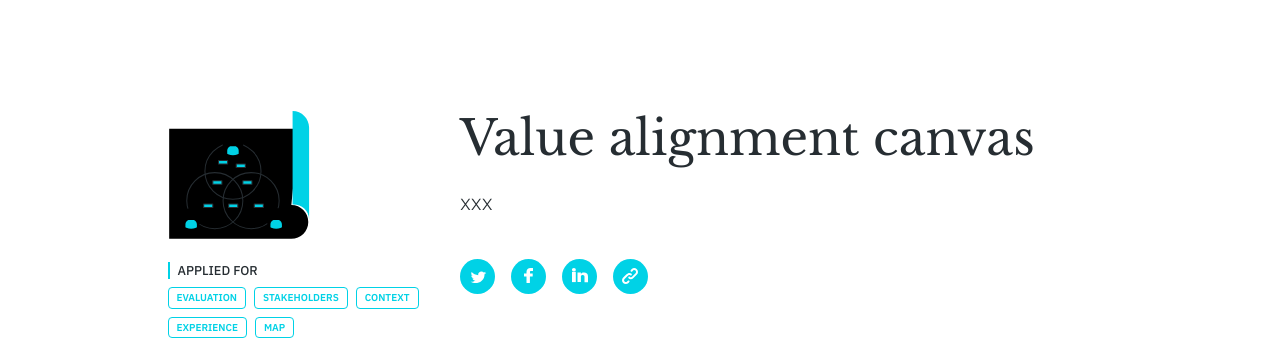
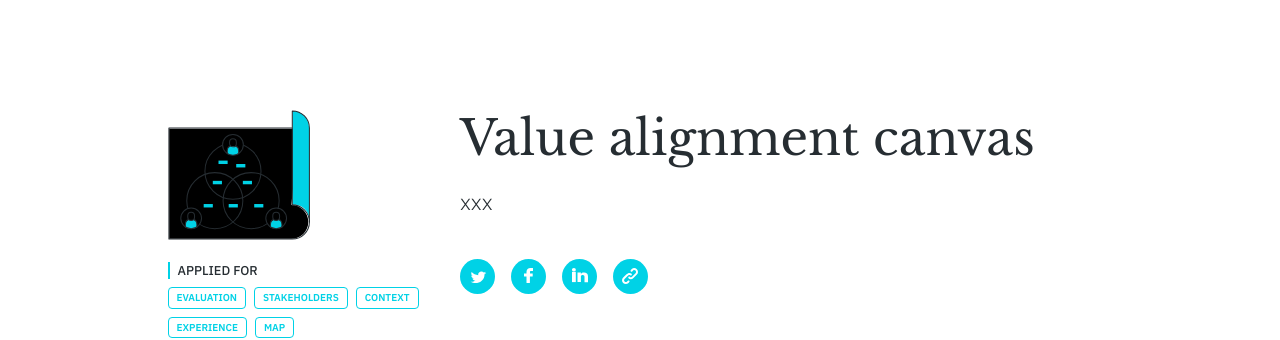
Before and after one commit to service-design-tools/sdt-website, a Jekyll site: the page built from _tools/value-alignment-canvas.md, in a window 1280 px wide. Shown: the part 124-464 px from the top of the page. Built offline with Jekyll 4.4.1, drawn with Linux system fonts in a browser that asks for light colours.

Commit message:
Update tool “value-alignment-canvas”

```diff
--- a/_tools/value-alignment-canvas.md
+++ b/_tools/value-alignment-canvas.md
@@ -13,9 +13,9 @@
   how:
     - Map
 icon: >+
-  <svg version="1.1"  xmlns="http://www.w3.org/2000/svg"
-  xmlns:xlink="http://www.w3.org/1999/xlink" x="0px" y="0px"
-  	 viewBox="0 0 138.52 126.52" style="enable-background:new 0 0 138.52 126.52;" xml:space="preserve">
+
+  <svg version="1.1" xmlns="http://www.w3.org/2000/svg" x="0px" y="0px"
+  	 viewBox="0 0 138.52 126.52" xml:space="preserve">
 
   <path class="st0" d="M120.05,92.41c9.1,0,16.48,7.38,16.48,16.48c0,9.1-7.38,16.48-16.48,16.48v-0.04h-16.26H86.42H1.14v-107h126.31
   	"/>
@@ -23,9 +23,9 @@
   	<path class="svg--filled-main" d="M121.26,0.97v91.05c8.03-0.5,16.06,5.41,16.06,14.38V17.15c0-8.97-7.19-16.25-16.06-16.25"/>
   </g>
 
-  <path class="svg--outline svg--bw" d="M120.97,92.33c9.19,0,16.65,7.45,16.65,16.65s-7.45,16.65-16.65,16.65v-0.04h-16.42H87.01H0.9V17.55h119.53"/>
+  <path class="svg--outline" d="M120.97,92.33c9.19,0,16.65,7.45,16.65,16.65s-7.45,16.65-16.65,16.65v-0.04h-16.42H87.01H0.9V17.55h119.53"/>
 
-  <path class="svg--outline svg--bw" d="M137.62,108.98V17.55c0-9.19-7.45-16.65-16.65-16.65v0.08v91.36"/>
+  <path class="svg--outline" d="M137.62,108.98V17.55c0-9.19-7.45-16.65-16.65-16.65v0.08v91.36"/>
 
   <circle class="svg--outline" cx="63.22" cy="59.57" r="27.29"/>
 
@@ -42,15 +42,15 @@
   				c0,0,2.28,1.42,5.58,1.42C66.52,43.96,68.8,42.54,68.8,42.54z"/>
   		</g>
   		<g>
-  			<path class="svg--outline svg--bw" d="M66.52,32.51c0,1.83-1.49,3.33-3.3,3.33c-1.82,0-3.3-1.5-3.3-3.33v-1.15c0-1.83,1.49-3.33,3.3-3.33
+  			<path class="svg--outline" d="M66.52,32.51c0,1.83-1.49,3.33-3.3,3.33c-1.82,0-3.3-1.5-3.3-3.33v-1.15c0-1.83,1.49-3.33,3.3-3.33
   				c1.82,0,3.3,1.5,3.3,3.33V32.51z"/>
   			<g>
-  				<path class="svg--outline svg--bw" d="M57.63,42.2v-2.78c0-1.95,1.2-3.64,2.89-4.36"/>
-  				<path class="svg--outline svg--bw" d="M65.91,35.06c1.7,0.72,2.89,2.41,2.89,4.36v2.78"/>
+  				<path class="svg--outline" d="M57.63,42.2v-2.78c0-1.95,1.2-3.64,2.89-4.36"/>
+  				<path class="svg--outline" d="M65.91,35.06c1.7,0.72,2.89,2.41,2.89,4.36v2.78"/>
   			</g>
   		</g>
   	</g>
-  	<circle class="svg--outline svg--bw" cx="63.22" cy="33.88" r="10.09"/>
+  	<circle class="svg--outline" cx="63.22" cy="33.88" r="10.09"/>
   </g>
 
   <g>
@@ -62,15 +62,15 @@
   				c0,0,2.28,1.42,5.58,1.42C25.83,115.55,28.12,114.13,28.12,114.13z"/>
   		</g>
   		<g>
-  			<path class="svg--outline svg--bw" d="M25.83,104.09c0,1.83-1.49,3.33-3.3,3.33c-1.82,0-3.3-1.5-3.3-3.33v-1.15c0-1.83,1.49-3.33,3.3-3.33
+  			<path class="svg--outline" d="M25.83,104.09c0,1.83-1.49,3.33-3.3,3.33c-1.82,0-3.3-1.5-3.3-3.33v-1.15c0-1.83,1.49-3.33,3.3-3.33
   				c1.82,0,3.3,1.5,3.3,3.33V104.09z"/>
   			<g>
-  				<path class="svg--outline svg--bw" d="M16.95,113.78V111c0-1.95,1.2-3.64,2.89-4.36"/>
-  				<path class="svg--outline svg--bw" d="M25.22,106.64c1.7,0.72,2.89,2.41,2.89,4.36v2.78"/>
+  				<path class="svg--outline" d="M16.95,113.78V111c0-1.95,1.2-3.64,2.89-4.36"/>
+  				<path class="svg--outline" d="M25.22,106.64c1.7,0.72,2.89,2.41,2.89,4.36v2.78"/>
   			</g>
   		</g>
   	</g>
-  	<circle class="svg--outline svg--bw" cx="22.53" cy="105.46" r="10.09"/>
+  	<circle class="svg--outline" cx="22.53" cy="105.46" r="10.09"/>
   </g>
 
   <g>
@@ -82,15 +82,15 @@
   				c0,0,2.28,1.42,5.58,1.42C108.59,115.55,110.87,114.13,110.87,114.13z"/>
   		</g>
   		<g>
-  			<path class="svg--outline svg--bw" d="M108.59,104.09c0,1.83-1.49,3.33-3.3,3.33c-1.82,0-3.3-1.5-3.3-3.33v-1.15c0-1.83,1.49-3.33,3.3-3.33
+  			<path class="svg--outline" d="M108.59,104.09c0,1.83-1.49,3.33-3.3,3.33c-1.82,0-3.3-1.5-3.3-3.33v-1.15c0-1.83,1.49-3.33,3.3-3.33
   				c1.82,0,3.3,1.5,3.3,3.33V104.09z"/>
   			<g>
-  				<path class="svg--outline svg--bw" d="M99.7,113.78V111c0-1.95,1.2-3.64,2.89-4.36"/>
-  				<path class="svg--outline svg--bw" d="M107.98,106.64c1.7,0.72,2.89,2.41,2.89,4.36v2.78"/>
+  				<path class="svg--outline" d="M99.7,113.78V111c0-1.95,1.2-3.64,2.89-4.36"/>
+  				<path class="svg--outline" d="M107.98,106.64c1.7,0.72,2.89,2.41,2.89,4.36v2.78"/>
   			</g>
   		</g>
   	</g>
-  	<circle class="svg--outline svg--bw" cx="105.29" cy="105.46" r="10.09"/>
+  	<circle class="svg--outline" cx="105.29" cy="105.46" r="10.09"/>
   </g>
 
   <rect x="59.08" y="91.52" class="svg--filled-main" width="8.89" height="3.33"/>
@@ -107,21 +107,22 @@
 
   <rect x="66.39" y="52.57" class="svg--filled-main" width="8.89" height="3.33"/>
 
-  <rect x="59.08" y="91.52" class="svg--outline" width="8.89" height="3.33"/>
+  <rect x="59.08" y="91.52" class="svg--outline svg--bw" width="8.89" height="3.33"/>
 
-  <rect x="34.73" y="91.52" class="svg--outline" width="8.89" height="3.33"/>
+  <rect x="34.73" y="91.52" class="svg--outline svg--bw" width="8.89" height="3.33"/>
 
-  <rect x="83.9" y="91.52" class="svg--outline" width="8.89" height="3.33"/>
+  <rect x="83.9" y="91.52" class="svg--outline svg--bw" width="8.89" height="3.33"/>
 
-  <rect x="72.84" y="68.95" class="svg--outline" width="8.89" height="3.33"/>
+  <rect x="72.84" y="68.95" class="svg--outline svg--bw" width="8.89" height="3.33"/>
 
-  <rect x="43.61" y="68.95" class="svg--outline" width="8.89" height="3.33"/>
+  <rect x="43.61" y="68.95" class="svg--outline svg--bw" width="8.89" height="3.33"/>
 
-  <rect x="49.15" y="49.24" class="svg--outline" width="8.89" height="3.33"/>
+  <rect x="49.15" y="49.24" class="svg--outline svg--bw" width="8.89" height="3.33"/>
 
-  <rect x="66.39" y="52.57" class="svg--outline" width="8.89" height="3.33"/>
+  <rect x="66.39" y="52.57" class="svg--outline svg--bw" width="8.89" height="3.33"/>
 
   </svg>
+
 
 use: xxx
 reminder: xxx
```
